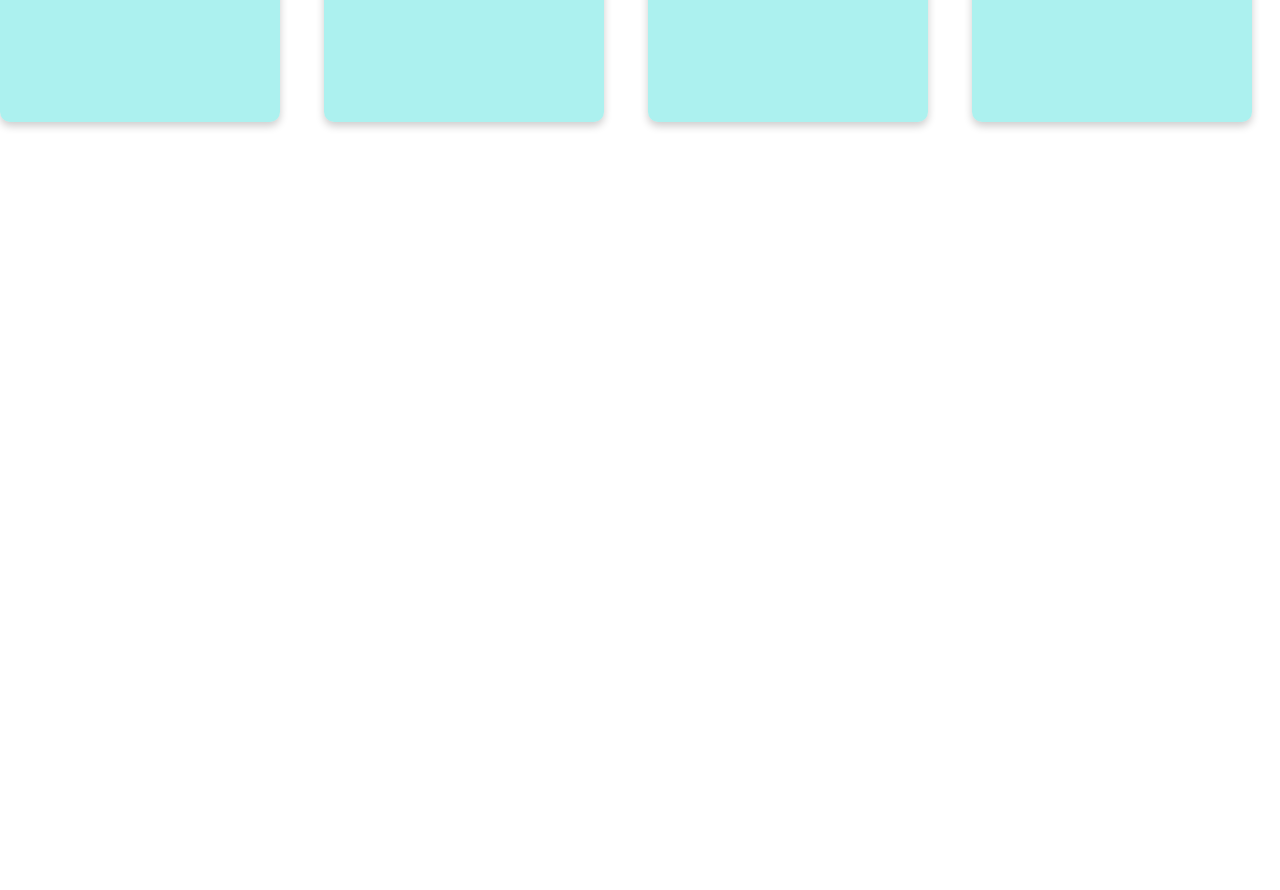
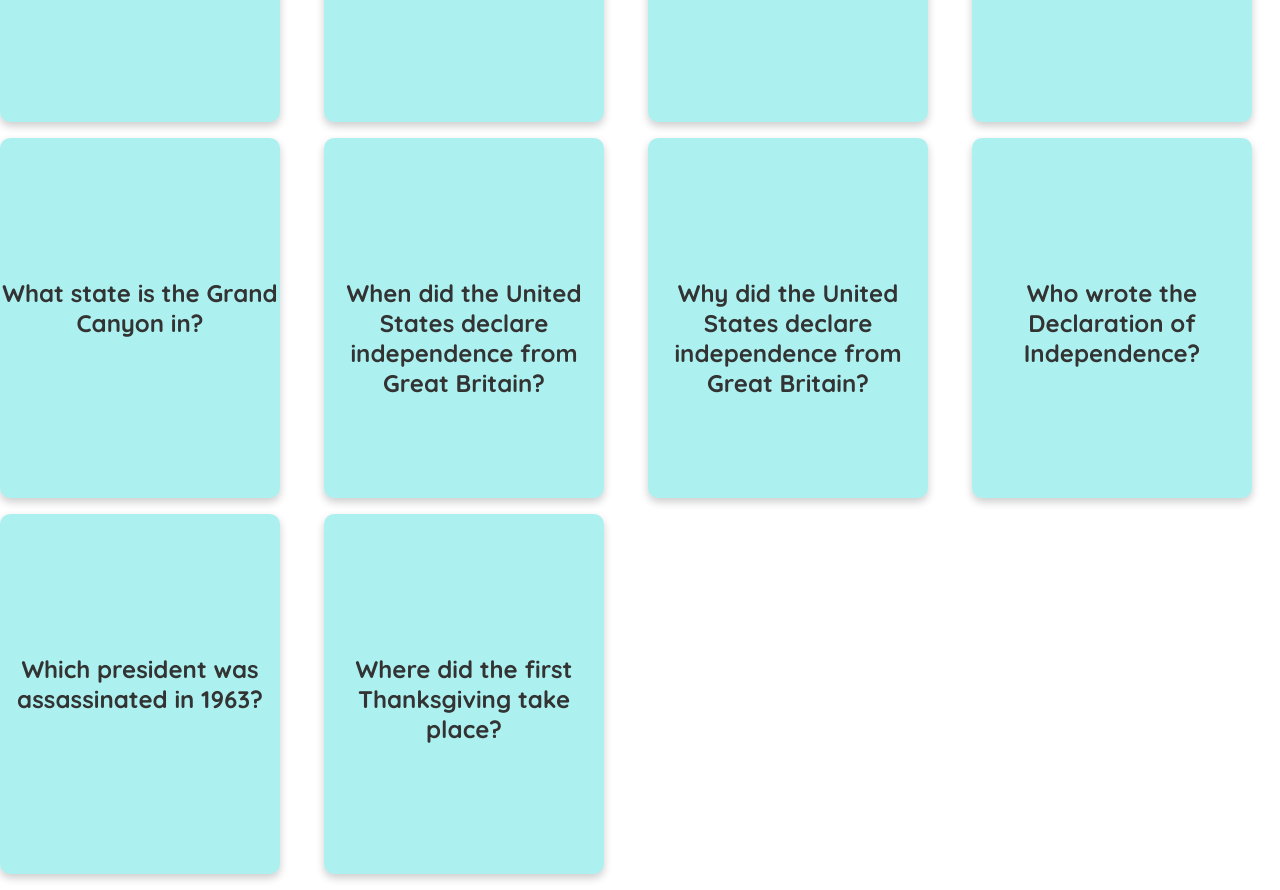
Before and after one commit to EvaGraceSmith/studyCards, a React (Create React App) app: page / in a window 1280 px wide. Shown: the part 800-1690 px from the top of the page. Before the commit the page ends 938 px from the top, so only its background shows below. Built offline with nearby package versions, Linux system fonts and the light colour scheme.

Commit message:
added more questions

```diff
--- a/src/components/Home.js
+++ b/src/components/Home.js
@@ -10,6 +10,12 @@ const Home = () => {
 {subject:'history', question: "What state produces the most wine?", answer: 'California', id: 2},
 {subject:'history', question: "What is the capital of the United States?", answer: 'Washington, D.C.', id: 3},
 {subject: 'history', question: 'Who won the 2016 presidential election?', answer: 'Donald Trump', id: 4},
+{subject: 'history', question: 'What state is the Grand Canyon in?', answer: 'Arizona', id: 5},
+{subject: 'history', question: 'When did the United States declare independence from Great Britain?', answer: 'July 4, 1776', id: 6},
+{subject: 'history', question: 'Why did the United States declare independence from Great Britain?', answer: 'Because of unfair taxes', id: 7},
+{subject: 'history', question: 'Who wrote the Declaration of Independence?', answer: 'Thomas Jefferson', id: 8},
+{subject: 'history', question: 'Which president was assassinated in 1963?', answer: 'John F. Kennedy', id: 9},
+{subject: 'history', question: 'Where did the first Thanksgiving take place?', answer: 'Plymouth, Massachusetts', id: 10},
 
     ]);
     return (
```
